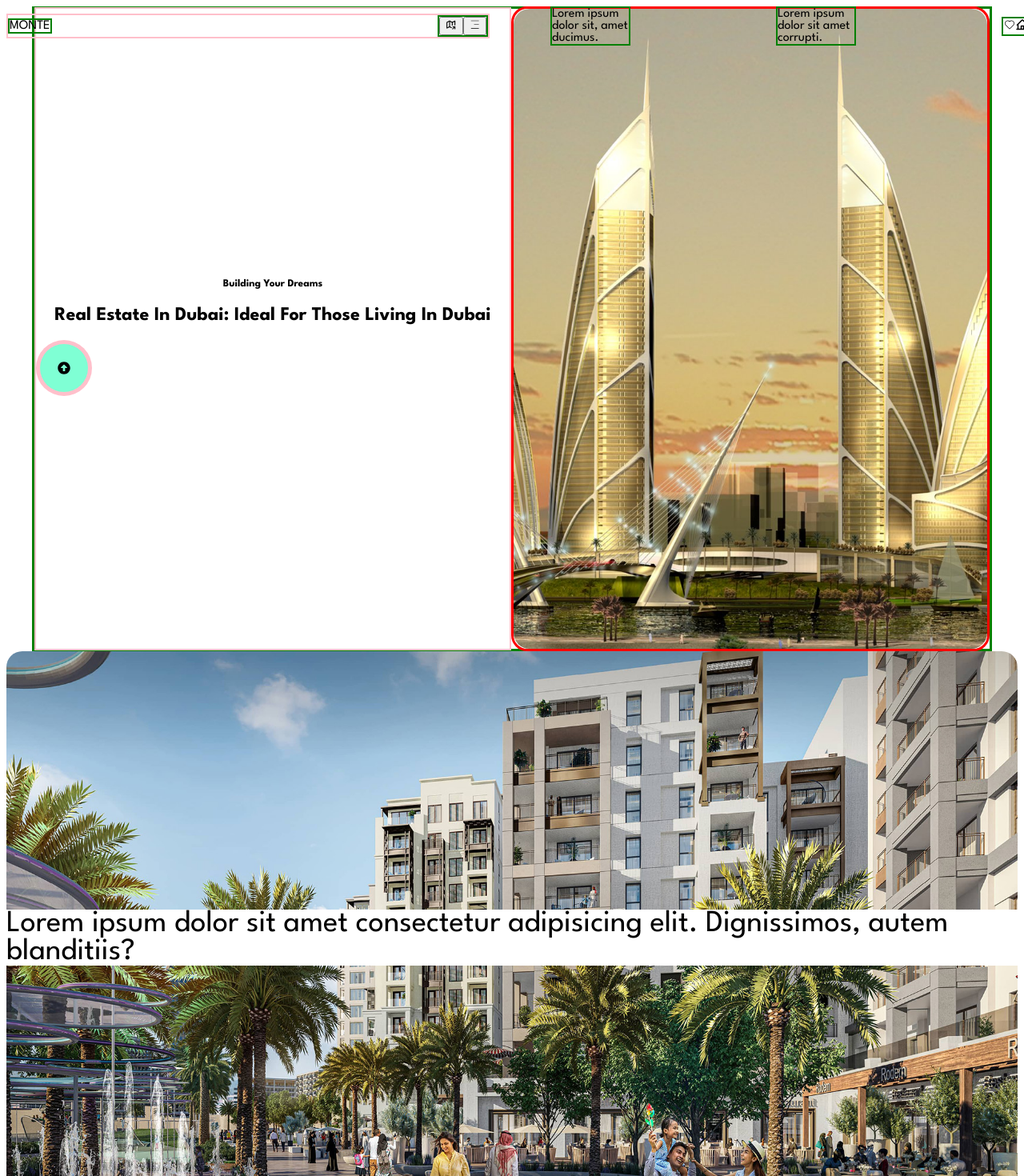
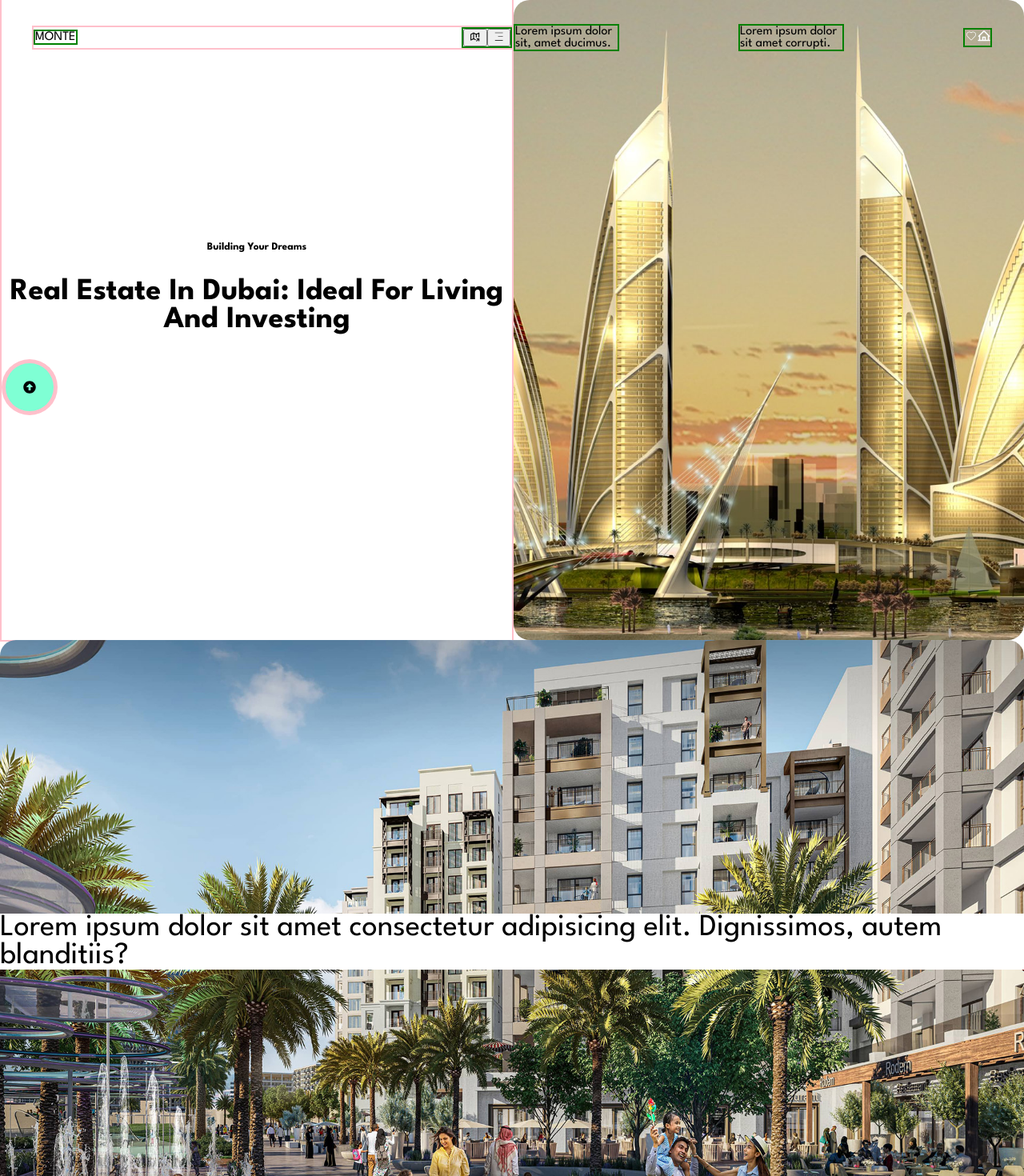
Before and after one commit to kennsawyerr/property-website, a React (Vite) app: page / in a window 1280 px wide. Shown: the top 1470 px of the page at 80% size. Built offline with nearby package versions, Linux system fonts and the light colour scheme.

Commit message:
modified:   src/App.css 	modified:   src/components/Landingpage.jsx 	modified:   src/components/Navbar.jsx 	modified:   src/components/landingPageTwo.jsx

```diff
--- a/src/App.css
+++ b/src/App.css
@@ -91,6 +91,11 @@ ul{
 }
 
 
+body{
+  margin: 0;
+  padding: 0;
+}
+
 
 .bor{
   border: 2px solid pink;
@@ -150,22 +155,41 @@ ul {
 .flex{
   display: flex;
   align-items: center;
+
+}
+
+.space-around{
+  justify-content: space-around;
+}
+.space-even{
+  justify-content: space-evenly;
+}
+.space-btw{
   justify-content: space-between;
 }
 
+/* navbar */
+/*
+.icon-button{
+  background-color: white;
+} */
+.property-facts{
+  width: 8rem;
 
-/* navbar */
+}
 
-.property-facts{
-  width: 6rem;
+h1,h2,h3,h4,h5,h6{
+  text-transform: capitalize;
 }
 
 nav{
   position: absolute;
+  top: 30px;
  width: 100%;
   margin: 0 auto;
   max-width: inherit;
 }
+
 .circle {
   width: 60px;
   height: 60px;
@@ -308,9 +332,13 @@ img {
 .hero-imgcont {
   /* max-width: 500px; */
   width: 50%;
-  border: 3px solid red;
+
   height: 100%;
   border-radius: 20px;
+}
+
+.hero-text{
+  font-size: var(--main-hiii);
 }
 .hero-textcont {
   /* max-width: 500px; */
@@ -334,8 +362,6 @@ main {
   display: flex;
   height: 100vh;
   align-items: center;
-
-  border: 3px solid green;
 }
 /*
  the circle aligns right no matter what
@@ -391,9 +417,10 @@ body {
   /* height: 100vh; */
 }
 
-.text {
+.textScroll {
   position: absolute;
-  top: 0;
+  top: 30px;
+
   bottom: 0;
   left: 0;
   right: 0;
@@ -403,36 +430,16 @@ body {
   color: black;
   background-color: white;
   width: fit-content;
+  animation-name: textScrollInfinite;
+  animation-iteration-count: infinite;
 }
 
 
+@keyframes textScrollInfinite {
+  0% {}
 
 
-
-
-
-
-
-
-
-
-
-
-
-
-
-
-
-
-
-
-
-
-
-
-
-
-
+}
 
 .ball {
   width: 50px;
@@ -459,3 +466,6 @@ body {
     transform: translateX(100%);
   }
 }
+
+@media (max-width: 600px){}
+@media (max-width: 600px){}
--- a/src/components/Landingpage.jsx
+++ b/src/components/Landingpage.jsx
@@ -7,7 +7,7 @@ const Landingpage = () => {
   const [text] = useState("hope and all formLandingpg");
   return (
     <>
-      <section className="container">
+      <section className="">
         <main className="">
           {/* <motion.div *
             initial={{ x: 0 }}
@@ -16,7 +16,7 @@ const Landingpage = () => {
           >*/}
           <div className="hero-textcont">
             <h5>Building your Dreams</h5>
-            <h1>Real Estate in Dubai: Ideal for those living in Dubai</h1>
+            <h1 className="hero-text">Real Estate in Dubai: Ideal for  living and Investing</h1>
             <CircularSlide herotext={text} />
           </div>
           <div className="hero-imgcont">
--- a/src/components/Navbar.jsx
+++ b/src/components/Navbar.jsx
@@ -5,16 +5,20 @@ const Navbar = () => {
   return (
     <>
       <nav>
-        <div className="flex">
-          <ul className="flex bor width-50">
+        <div className="flex container space-btw">
+          <ul className="flex bor width-50 space-btw">
             <li>MONTE</li>
             <li>
-              <button><TbMapShare/></button>
-              <button><CiMenuFries /></button>
+              <button>
+                <TbMapShare />
+              </button>
+              <button>
+                <CiMenuFries className="icon-button" color="black" />
+              </button>
             </li>
           </ul>
 
-          <ul className="flex width-50">
+          <ul className="flex width-50 space-btw">
             <li className="property-facts">
               Lorem ipsum dolor sit, amet ducimus.
             </li>
@@ -22,9 +26,12 @@ const Navbar = () => {
               Lorem ipsum dolor sit amet corrupti.
             </li>
             <li>
-              <span> <CiHeart/></span>
               <span>
-                <PiHouseLineBold />
+                {" "}
+                <CiHeart color="white" width={50} />
+              </span>
+              <span>
+                <PiHouseLineBold color="white" />
               </span>
             </li>
           </ul>
--- a/src/components/landingPageTwo.jsx
+++ b/src/components/landingPageTwo.jsx
@@ -1,12 +1,16 @@
 import DubaiCreek from "../assets/images/dubai-creek.jpg";
+// import { useState, useEffect } from "react";
 
 const LandingPageTwo = () => {
+
+  // const [scrollingText, setScrollingText] =useState("")
   return (
     <>
       <section className="scrolling-text-pg">
         <img src={DubaiCreek} alt="" />
 
-        <div className="text">
+
+        <div className="textScroll">
           Lorem ipsum dolor sit amet consectetur adipisicing elit. Dignissimos,
           autem blanditiis?
         </div>
```
